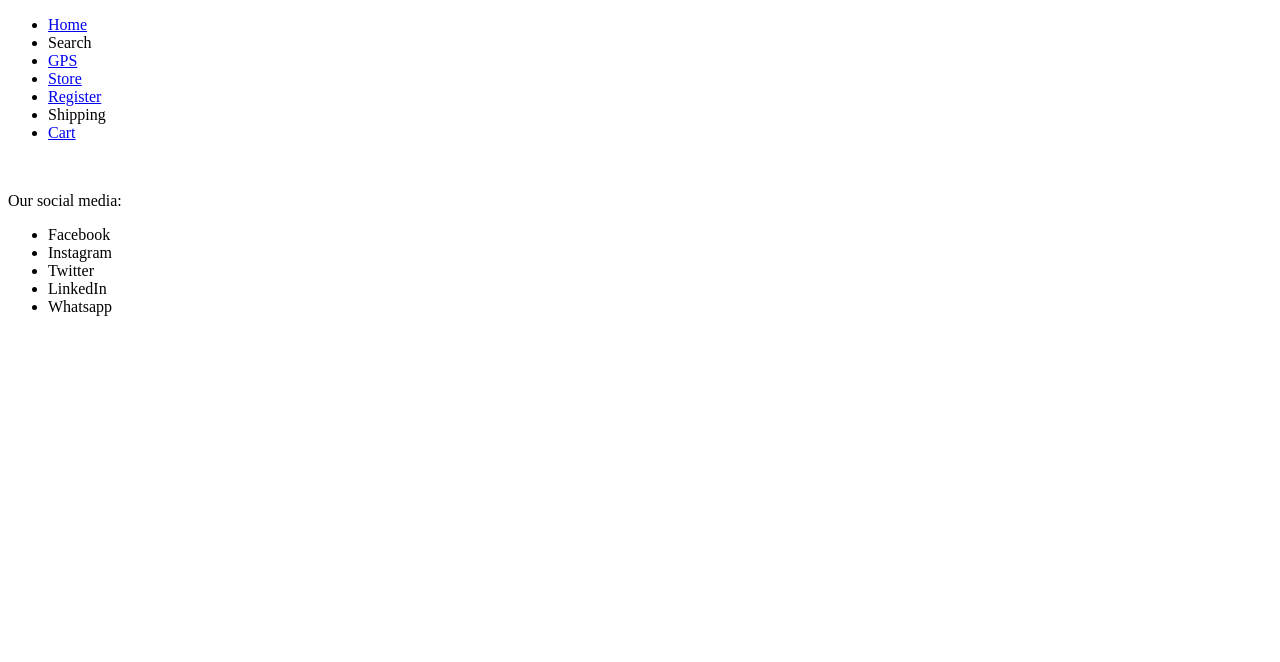
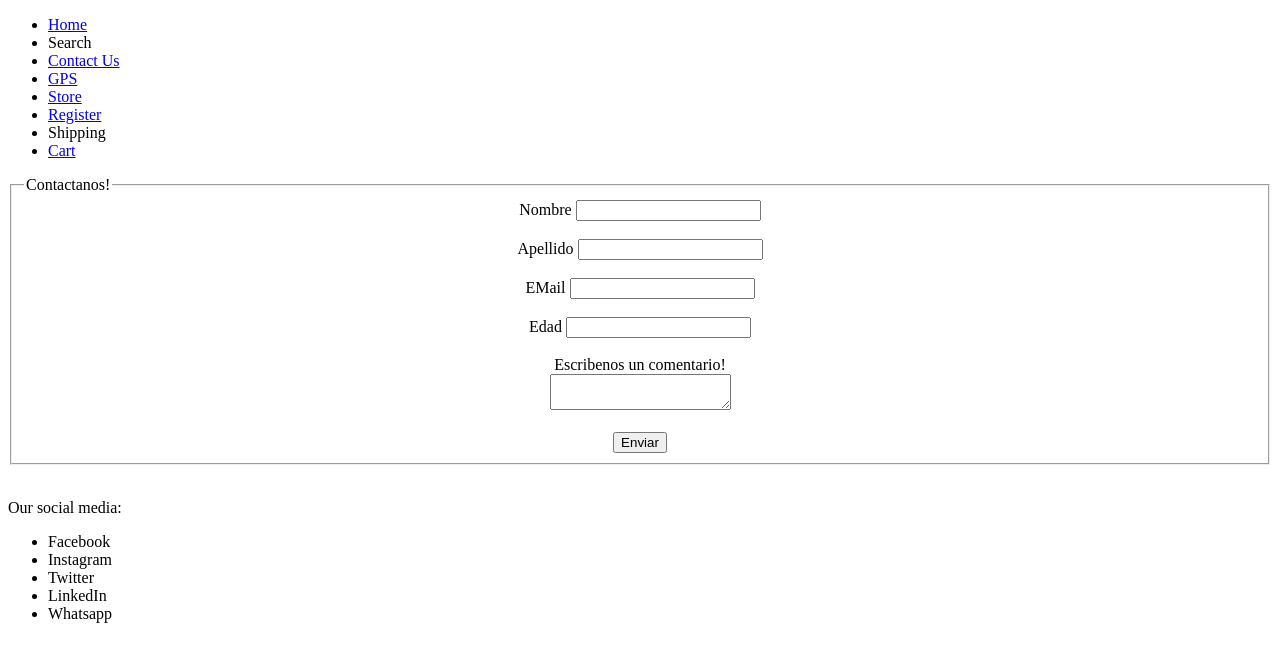
Before and after one commit to 4c616b6173/AmberLiqueur, a plain HTML site: page contact_us.html in a window 1280 px wide. Drawn offline with Linux system fonts and the light colour scheme.

Commit message:
Segundo Commit

```diff
--- a/contact_us.html
+++ b/contact_us.html
@@ -11,6 +11,7 @@
         <ul>
             <li><a href="index.html">Home</a></li>
             <li>Search</li>
+            <li><a href="contact_us.html">Contact Us</a></li>
             <li><a href="GPS.html">GPS</a></li>
             <li><a href="store.html">Store</a></li>
             <li><a href="register.html">Register</a></li>
@@ -20,7 +21,26 @@
     </navbar>
     <header>
         <div>
+            <form action="POST">
+                <fieldset>
+                    <legend>Contactanos!</legend>
+                    <center>
+                    <label for="Nombre">Nombre</label>
+                    <input type="text" name="Nombre"><br><br>
+                    <label for="Apellido">Apellido</label>
+                    <input type="text" name="Apellido"><br><br>
+                    <label for="EMail">EMail</label>
+                    <input type="mail" name="EMail"><br><br>
+                    <label for="Edad">Edad</label>
+                    <input type="number" name="Edad"><br><br>
+                    <label for="comentario">Escribenos un comentario!</label><br>
+                    <textarea name="comentario">
 
+                    </textarea><br><br>
+                    <input type="submit" value="Enviar">
+                    </center>
+                </fieldset>
+            </form>
         </div>
     </header>
 
```
Also changed, not shown: GPS.html (+1 -0 lines), cart.html (+1 -0 lines), index.html (+1 -0 lines), registrate.html (+1 -0 lines), store.html (+5 -4 lines).
